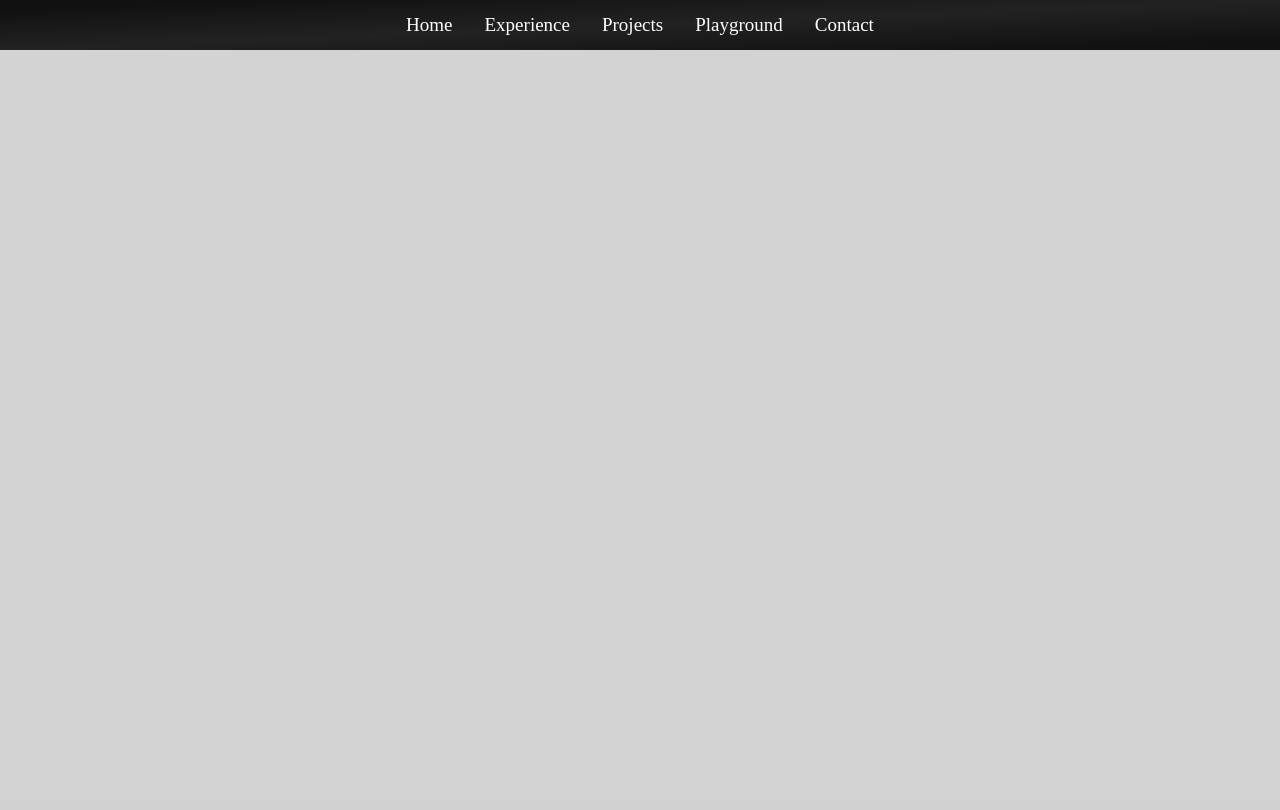
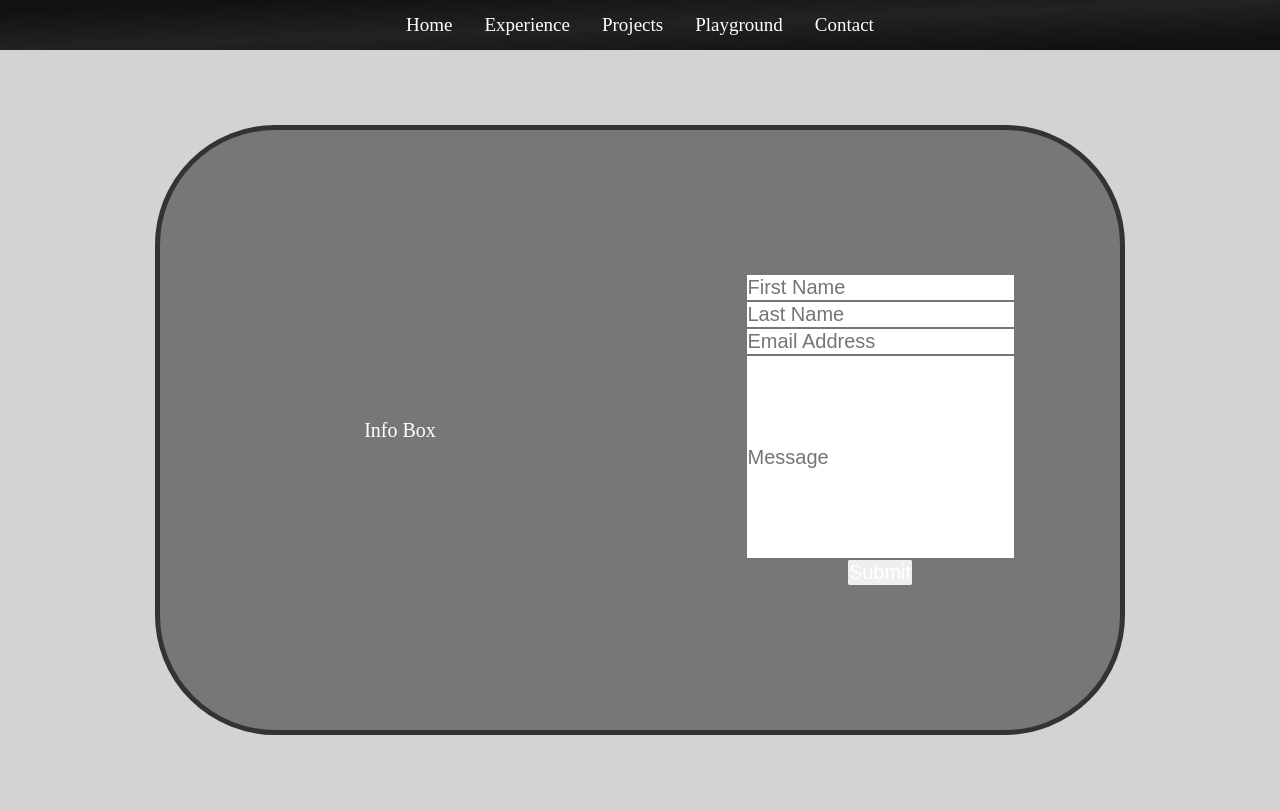
Before and after one commit to Meakinl2/Personal-Website, a Flask app: page /contact in a window 1280 px wide. Before the commit the page ends 50 px from the top, so only its background shows below. Run offline with Flask 3, Linux system fonts and the light colour scheme.

Commit message:
19/09/25

```diff
--- /dev/null
+++ b/static/css/contact.css
@@ -0,0 +1,72 @@
+* {
+    margin: 0;
+    padding: 0;
+    color: white;
+    font-size: 20px;
+}
+
+html, body {
+    min-height: 100dvh;
+    height: 100dvh;
+    width: 100dvw;
+}
+
+body {
+    overflow: auto;
+    background: lightgray;
+    background-repeat: no-repeat;
+}
+
+
+div.page {
+    background: lightgrey;
+    background-repeat: no-repeat;
+    background-attachment: fixed;
+}
+
+div#centre-outside {
+    display: flex;
+    justify-content: center;
+    align-items: center;
+    text-align: center;
+    min-height: 95vh;
+}
+
+div#centre-inside {
+    display: flex;
+    width: 75dvw;
+    min-height: 75dvh;
+    height: 75dvh;
+    background: #777;
+    border: #333 solid 5px;
+    border-radius: 15dvh;
+}
+
+div.contact-input {
+    width: 75%;
+    background: white;
+    border: black solid 1px;
+    border-radius: 15%;
+
+}
+
+div.contact-input:focus {
+    border-color: blue;
+}
+
+div#info-box {
+    width: 50%;
+    align-content: center;
+    justify-content: center;
+
+}
+
+div#input-box {
+    width: 50%;
+    align-content: center;
+    justify-content: center;
+}
+
+input#message-box {
+    height: 200px;
+}
--- a/static/css/homepage.css
+++ b/static/css/homepage.css
@@ -32,7 +32,7 @@ div#about-outside {
     justify-content: center;
     align-items: center;
     text-align: center;
-    min-height: 100vh;
+    min-height: 95vh;
 }
 
 div#about-inside {
@@ -41,7 +41,6 @@ div#about-inside {
     min-height: 75dvh;
     height: 75dvh;
     border: hotpink solid 5px;
-
 }
 
 div#about-left {
--- a/templates/contact.html
+++ b/templates/contact.html
@@ -3,7 +3,7 @@
 
     <head>
         <title> Contact </title>
-        <link rel="stylesheet" href="{{url_for('static',filename='css/homepage.css')}}">
+        <link rel="stylesheet" href="{{url_for('static',filename='css/contact.css')}}">
     </head>
 
     <body>
@@ -13,6 +13,40 @@
                 {% include "navbar.html" %}
             </div>
 
+            <div id="centre-outside">
+                <div id="centre-inside">
+                    <div id="info-box">
+                        Info Box
+                    </div>
+
+
+                    <div id="input-box">
+                        <form>
+                            <div id="name-box">
+                                <div id="first-name-input">
+                                    <input type="text" name="first-name" class="form-input" placeholder="First Name" required/>
+                                </div>
+
+                                <div id="last-name-input">
+                                    <input type="text" name="last-name" class="form-input" placeholder="Last Name" required/>
+                                </div>
+                            </div>
+
+                            <div id="email-input">
+                                <input type="text" name="email" class="form-input" placeholder="Email Address" required/>
+                            </div>
+
+                            <div id="message-input">
+                                <input type="text" id="message-box" name="message" class="form-input" placeholder="Message" required/>
+                            </div>
+
+                            <input type="submit" name="submit-button" class="submit-button" value="Submit"/>
+                        </form>
+                    </div>
+
+                </div>
+            </div>
+
 
     </body>
 
--- a/templates/homepage.html
+++ b/templates/homepage.html
@@ -28,7 +28,7 @@
                             <div id="about-right-top">
                                 <h1>Hello, I'm Lewis Meakin.</h1>
                             </div>
-                            <div id="about-right-bottom">
+                            <div id="about-right-middle">
                                 <div id="about-info">
                                     <p> I am a third year Computer Science at Coventry University. I have experience in several different coding languages
                                         such as Python, C++, and JavaScript; however I do not struggle with learning new syntax and ultimately enjoy discovering
@@ -39,6 +39,9 @@
                                     </p>
                                 </div>
                             </div>
+                            <div id="about-right-bottom">
+                                <!-- <img src="{{url_for('static',filename='images/linkedin.png')}}"> -->
+                            </div>
                         </div>
                     </div>
 
```
Also changed, not shown: main.py (line endings or trailing spaces), static/css/navbar.css (line endings or trailing spaces), static/css/playground.css (line endings or trailing spaces), static/css/projects.css (line endings or trailing spaces), static/css/skills.css (line endings or trailing spaces), static/scripts/playground.js (line endings or trailing spaces), static/scripts/skills_slideshow.js (line endings or trailing spaces), templates/experience.html (line endings or trailing spaces), templates/navbar.html (line endings or trailing spaces), templates/playground.html (line endings or trailing spaces), templates/projects.html (line endings or trailing spaces), templates/skill_template.html (line endings or trailing spaces).
